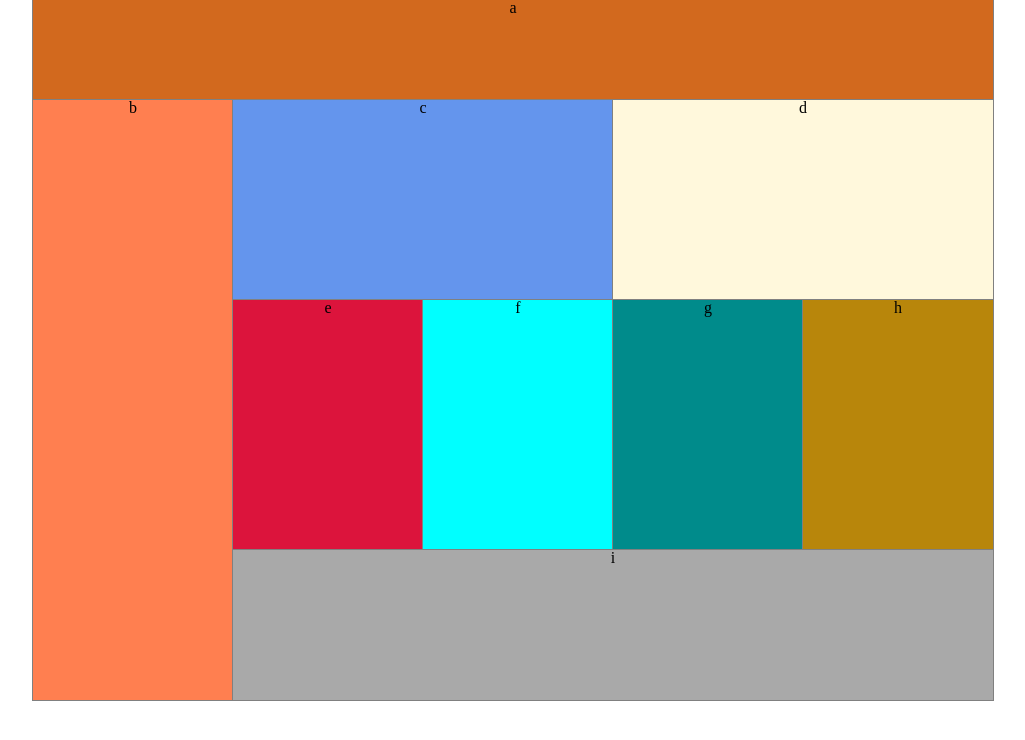
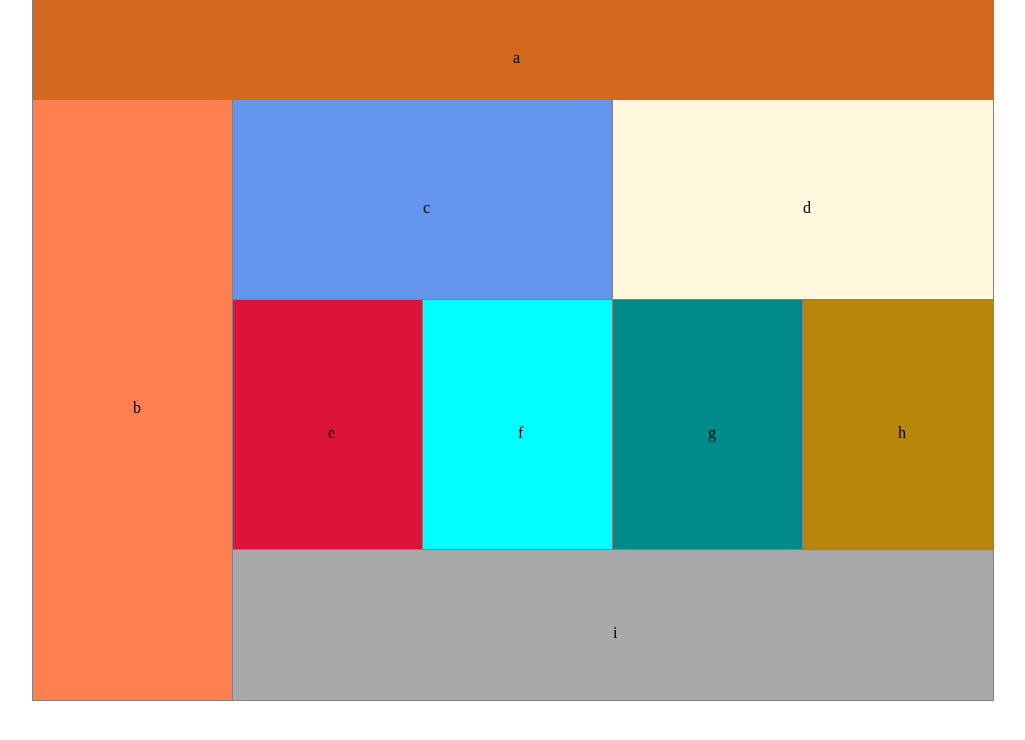
Before and after one commit to amjcurtis/301d44-lab-01, a plain HTML site: page index.html in a window 1280 px wide. Shown: the whole page, without its empty margins (127-1152 px from the left). Drawn offline with Linux system fonts and the light colour scheme.

Commit message:
Align text both vertically and horizontally

```diff
--- a/css/base.css
+++ b/css/base.css
@@ -1,31 +1,31 @@
+
 html {
   box-sizing: border-box;
+  color: black;
 }
 * {
   box-sizing: inherit;
 }
+
+/* Mobile view (the default view) */
 body {
   width: 480px;
   height: 1055px;
   margin: auto;
 }
-header, aside, div, footer { /* OR add .box class to all these elems instead? */
-  background-color: black;
-  color: lightgray;
+header, aside, div, footer { /* Alternative idea: add .box class to all these elems instead */
   width: 480px;
   display: block; /* OR inline-block? */
   float: left;
+  position: relative;
   outline-width: 1px;
   outline-style: solid;
   outline-color: gray;
 }
 p { /* Center ID letters horizontally and vertically */
-  text-align: center;
-  /* position: relative;
-  float: left;
+  position: absolute;
   top: 50%;
   left: 50%;
-  transform: translate(-50%, -50%); */
 }
 header {
   height: 75px;
@@ -73,26 +73,18 @@ footer {
 
 
 /*++++++++++++++++++++++++++++++++++++++++++++++++++*/
-/* Change background color for desktop view */
+/* Change to desktop view */
 @media screen and (min-width: 768px) {
-
-  /* OR COULD DO AN ID FOR EACH LETTER/BOX: #a, #b, #c, etc */
-  /* AND COULD ADD THE INDIVIDUAL STYLES FOR EACH BOX */
-
-
 
   body, main {
     width: 960px;
     height: 700px;
     margin: auto;
   }
-  header, div, aside, footer { /* OR body? */
-    background-color: lightgray;
-    color: black;
+  header, div, aside, footer {
     outline-width: 1px;
     outline-style: solid;
     outline-color: gray;
-    /* display: inline-block; */
   }
   header {
     width: 960px;
```
